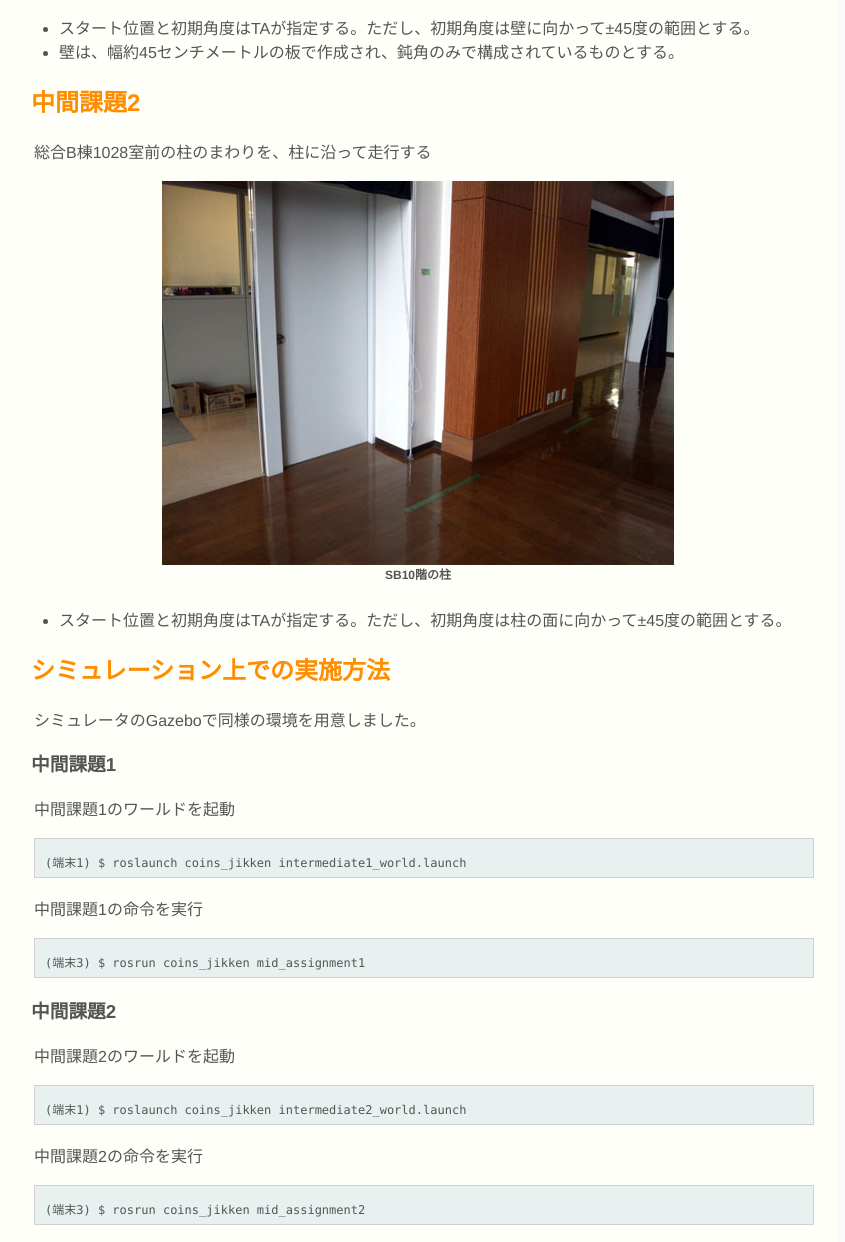
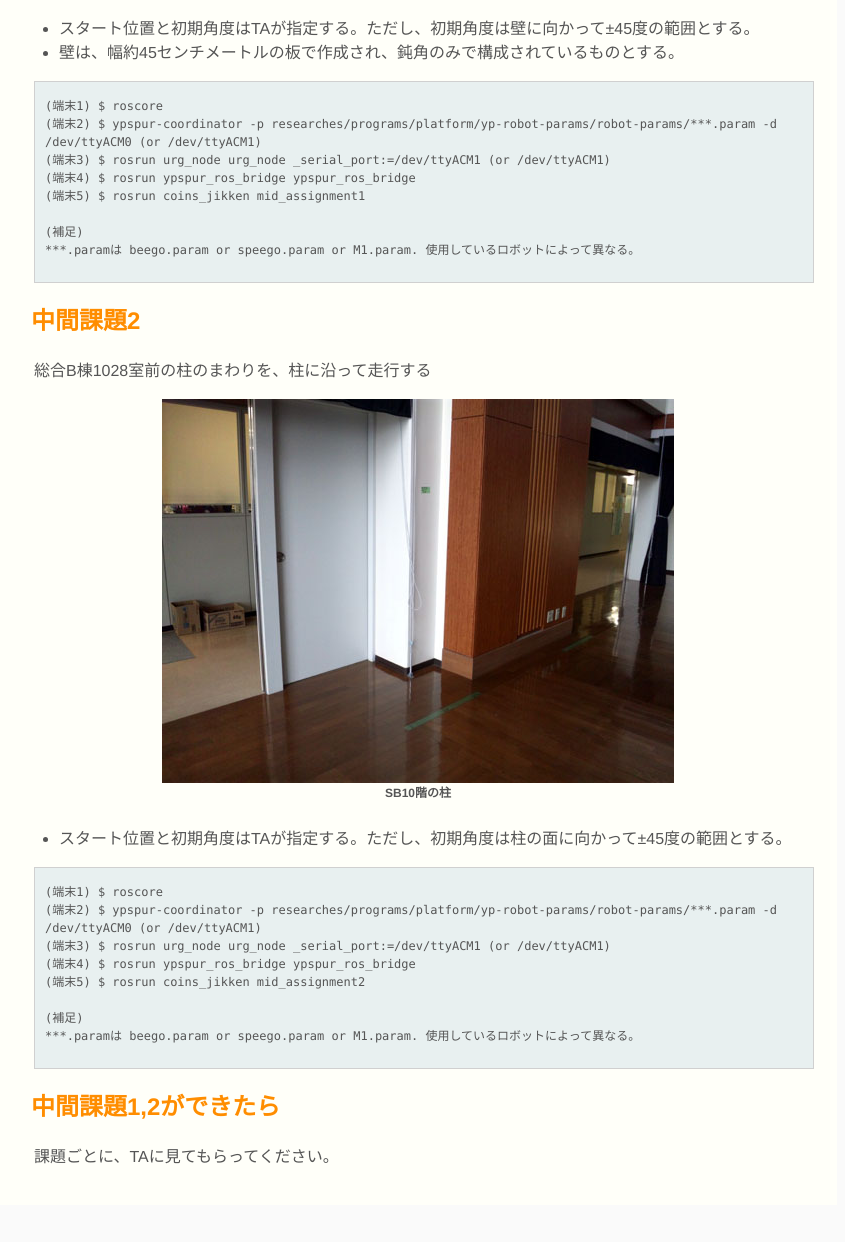
Before and after one commit to tosawabe/coins_jikken_docs, a plain HTML site: page docs/2022/intermediate-task.html in a window 1280 px wide. Shown: the part 520-1762 px from the top of the page, without its empty margins (222-1067 px from the left). After the commit the page ends 1725 px from the top, so only its background shows below. Drawn offline with Linux system fonts and the light colour scheme; files that its build step writes are made by us from their sources.

Commit message:
edit mid_assignment

```diff
--- a/docs/2022/intermediate-task.html
+++ b/docs/2022/intermediate-task.html
@@ -1,24 +1,32 @@
 <?xml version="1.0" encoding="UTF-8"?>
-    <!DOCTYPE html PUBLIC "-//W3C//DTD XHTML 1.0 Strict//EN"
-        "http://www.w3.org/TR/xhtml1/DTD/xhtml1-strict.dtd">
+<!DOCTYPE html PUBLIC "-//W3C//DTD XHTML 1.0 Strict//EN" "http://www.w3.org/TR/xhtml1/DTD/xhtml1-strict.dtd">
 <html xmlns="http://www.w3.org/1999/xhtml" lang="ja-JP" xml:lang="ja-JP">
   <head>
     <title>移動ロボットの行動プログラミング - 中間課題</title>
-            <base href="../">
-            <meta http-equiv="content-type" content="text/html; charset=UTF-8"
-                />
+    <base href="../" />
+    <meta http-equiv="content-type" content="text/html; charset=UTF-8" />
     <meta http-equiv="content-script-type" content="text/javascript" />
     <meta http-equiv="content-style-type" content="text/css" />
-            <meta name="viewport" content="width=device-width,
-                initial-scale=1.0, maximum-scale=1.0" />
-            <link rel="stylesheet" type="text/css" href="common/HATstyle.css"
-                charset="UTF-8" />
-            <link rel="stylesheet" type="text/css"
-                href="2022/HATJikkenStyle.css" charset="UTF-8" />
+    <meta
+      name="viewport"
+      content="width=device-width,
+                initial-scale=1.0, maximum-scale=1.0"
+    />
+    <link
+      rel="stylesheet"
+      type="text/css"
+      href="common/HATstyle.css"
+      charset="UTF-8"
+    />
+    <link
+      rel="stylesheet"
+      type="text/css"
+      href="2022/HATJikkenStyle.css"
+      charset="UTF-8"
+    />
   </head>
 
   <body>
-
     <!--
 <div id="header">
 <a href="top/top.html"><img src="common/figure/theme.png"  alt="About" /></a>
@@ -30,56 +38,72 @@
 -->
 
     <div id="outline">
-
       <p>2022年度 情報科学類 ソフトウェアサイエンス実験B</p>
-                <h1><a href="2022/jikken.html">移動ロボットの行動プログラミング</a><br />中間課題</h1>
+      <h1>
+        <a href="2022/jikken.html">移動ロボットの行動プログラミング</a
+        ><br />中間課題
+      </h1>
       <h2>中間課題1</h2>
-                <p>まっすぐでなく、所々に10センチメートル以下の隙間がある、約5メートルの壁に沿って走行する</p>
+      <p>
+        まっすぐでなく、所々に10センチメートル以下の隙間がある、約5メートルの壁に沿って走行する
+      </p>
       <!-- <p>コースの例：
         <img src="common/img/intermediate-task-1.png" />
     </p> -->
-                <div class="figure"><img
-                        src="common/img/intermediate-task-1.png">コースの例</div>
+      <div class="figure">
+        <img src="common/img/intermediate-task-1.png" />コースの例
+      </div>
       <ul>
-                    <li>スタート位置と初期角度はTAが指定する。ただし、初期角度は壁に向かって±45度の範囲とする。</li>
-                    <li>壁は、幅約45センチメートルの板で作成され、鈍角のみで構成されているものとする。</li>
+        <li>
+          スタート位置と初期角度はTAが指定する。ただし、初期角度は壁に向かって±45度の範囲とする。
+        </li>
+        <li>
+          壁は、幅約45センチメートルの板で作成され、鈍角のみで構成されているものとする。
+        </li>
       </ul>
+
+      <div class="source_code">
+        <pre>
+(端末1) $ roscore
+(端末2) $ ypspur-coordinator -p researches/programs/platform/yp-robot-params/robot-params/***.param -d /dev/ttyACM0 (or /dev/ttyACM1)
+(端末3) $ rosrun urg_node urg_node _serial_port:=/dev/ttyACM1 (or /dev/ttyACM1)
+(端末4) $ rosrun ypspur_ros_bridge ypspur_ros_bridge
+(端末5) $ rosrun coins_jikken mid_assignment1
+
+(補足)
+***.paramは beego.param or speego.param or M1.param. 使用しているロボットによって異なる。
+                </pre
+        >
+      </div>
 
       <h2>中間課題2</h2>
       <p>総合B棟1028室前の柱のまわりを、柱に沿って走行する</p>
       <!-- <img src="common/img/intermediate-task-2.jpg" style="margin: 5px 20px;" /> -->
-                <div class="figure"><img
-                        src="common/img/intermediate-task-2.jpg" />SB10階の柱</div>
+      <div class="figure">
+        <img src="common/img/intermediate-task-2.jpg" />SB10階の柱
+      </div>
       <ul>
-                    <li>スタート位置と初期角度はTAが指定する。ただし、初期角度は柱の面に向かって±45度の範囲とする。</li>
+        <li>
+          スタート位置と初期角度はTAが指定する。ただし、初期角度は柱の面に向かって±45度の範囲とする。
+        </li>
       </ul>
 
-                <h2> シミュレーション上での実施方法 </h3>
-                <p>シミュレータのGazeboで同様の環境を用意しました。</p>
+      <div class="source_code">
+        <pre>
+(端末1) $ roscore
+(端末2) $ ypspur-coordinator -p researches/programs/platform/yp-robot-params/robot-params/***.param -d /dev/ttyACM0 (or /dev/ttyACM1)
+(端末3) $ rosrun urg_node urg_node _serial_port:=/dev/ttyACM1 (or /dev/ttyACM1)
+(端末4) $ rosrun ypspur_ros_bridge ypspur_ros_bridge
+(端末5) $ rosrun coins_jikken mid_assignment2
 
-                <h3>中間課題1</h3>
-                <p>中間課題1のワールドを起動</p>
-                <div class="source_code">
-                    <pre>(端末1) $ roslaunch coins_jikken intermediate1_world.launch</pre>
-                </div>
-                <p>中間課題1の命令を実行</p>
-                <div class="source_code">
-                    <pre>(端末3) $ rosrun coins_jikken mid_assignment1</pre>
-                </div>
-
-                <h3>中間課題2</h3>
-                <p>中間課題2のワールドを起動</p>
-                <div class="source_code">
-                    <pre>(端末1) $ roslaunch coins_jikken intermediate2_world.launch</pre>
-                </div>
-                <p>中間課題2の命令を実行</p>
-                <div class="source_code">
-                    <pre>(端末3) $ rosrun coins_jikken mid_assignment2</pre>
+(補足)
+***.paramは beego.param or speego.param or M1.param. 使用しているロボットによって異なる。
+                </pre
+        >
       </div>
 
       <h2>中間課題1,2ができたら</h2>
       <p>課題ごとに、TAに見てもらってください。</p>
-
     </div>
 
     <!--
@@ -93,7 +117,5 @@
 </ul>
 Copyright &copy 2014 Kohei HATTORI All Rights Reserved.
 </div><!-- /footer -->
-
   </body>
-
 </html>
```
Lines whose indentation alone changed are shown as unchanged.
